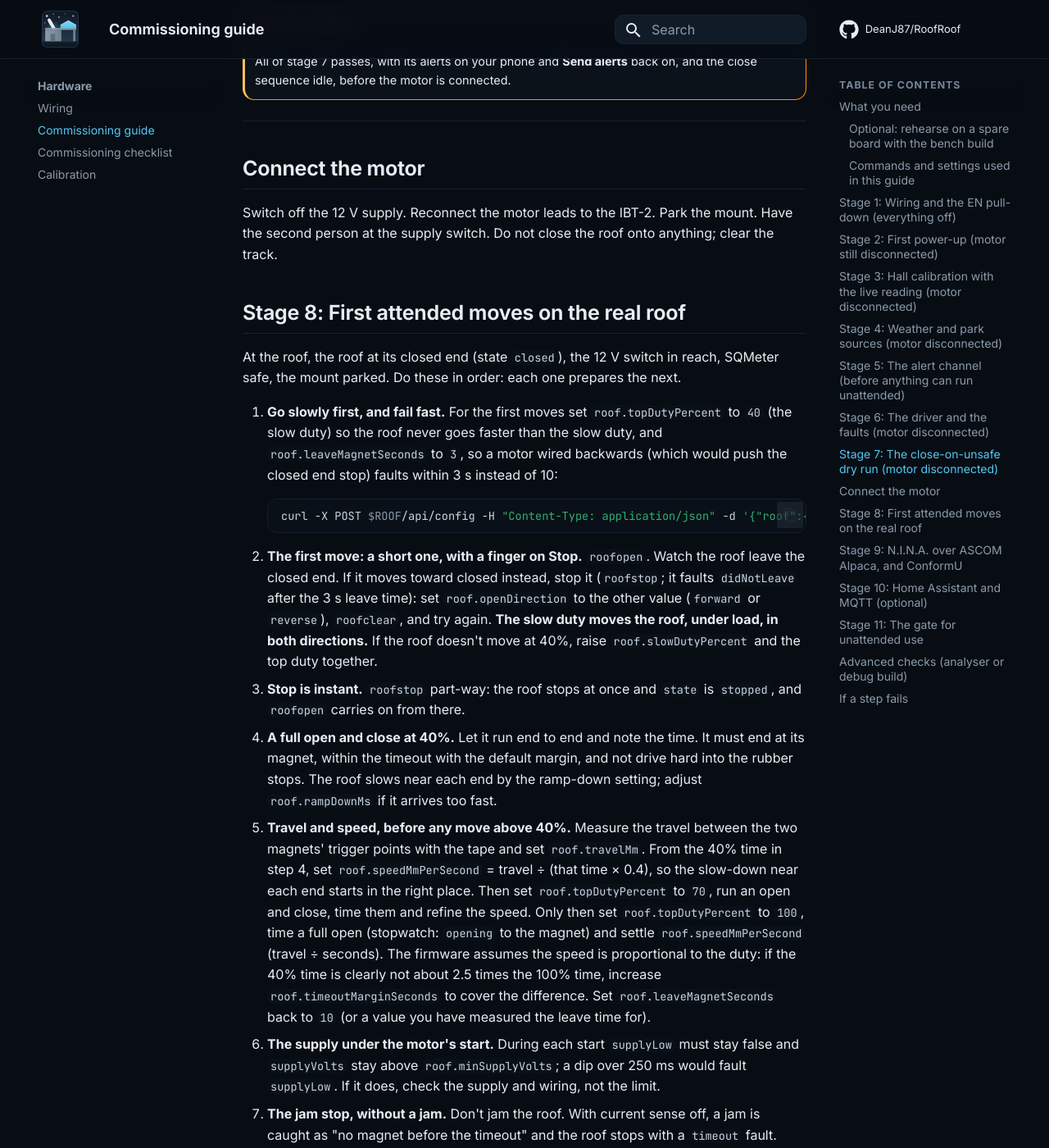
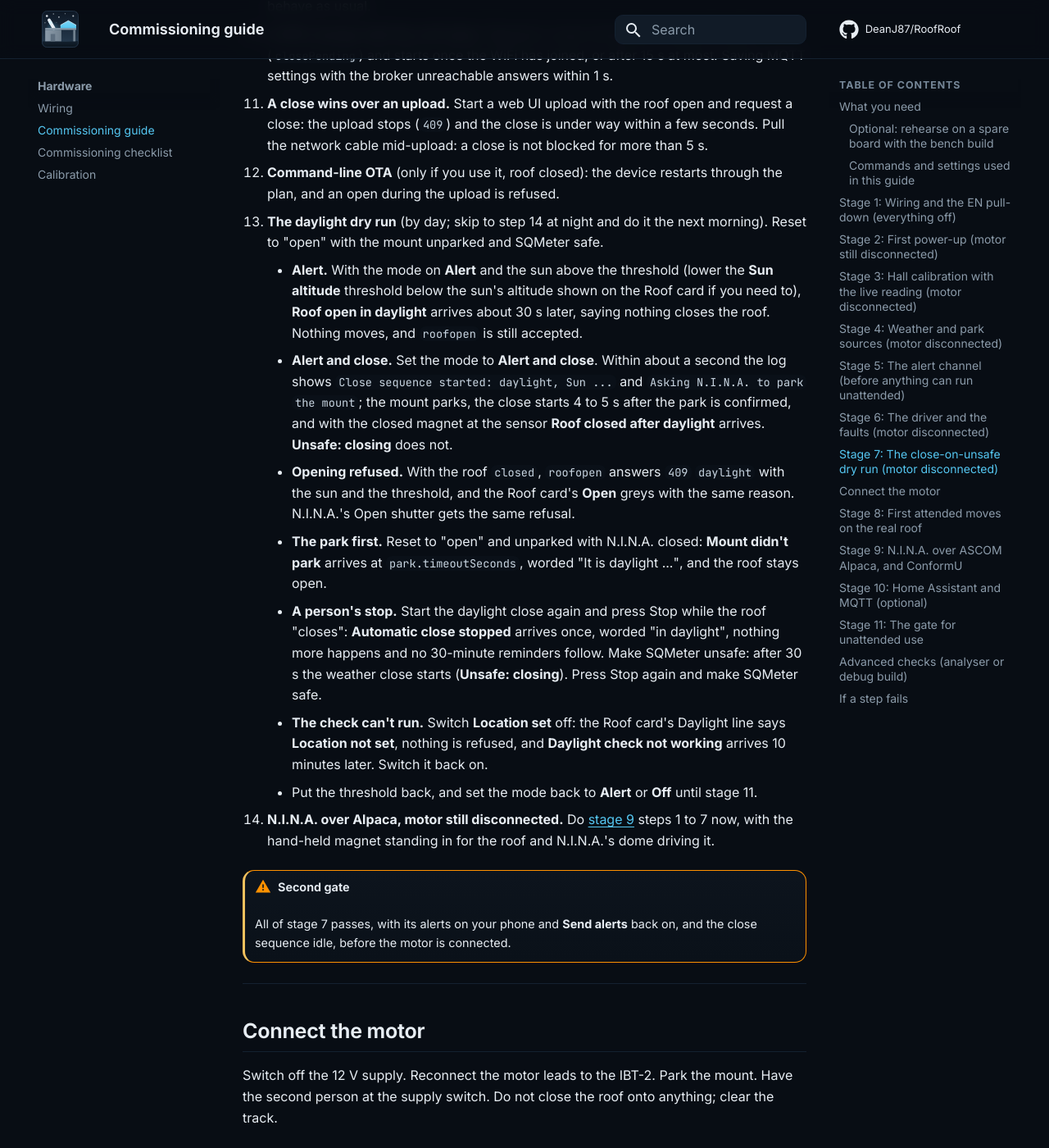
Before and after one commit to DeanJ87/RoofRoof, an MkDocs documentation site: the page built from docs/hardware/commissioning.md, in a window 1280 px wide and 1400 px high, scrolled down 12439 px. Shown: the whole window at 82% size. Built offline with MkDocs 1.6.1 and Material for MkDocs 9.7.7, drawn with Linux system fonts in a browser that asks for light colours; some of the changed text lies outside the part shown.

Commit message:
013: commissioning guide and checklist: the site and clock in stage 4, the daylight rows in stage 5, the daylight dry run in stage 7, the mode in the stage 11 gate; review round 1 docs

```diff
--- a/docs/hardware/commissioning.md
+++ b/docs/hardware/commissioning.md
@@ -154,13 +154,15 @@ The roof opens only on a safe weather verdict and closes only onto a confirmed p
    - Close N.I.N.A.: `N.I.N.A. not responding` within about 4 s.
 7. **Park switches against N.I.N.A.** Set `park.switches` as fitted. With the mount parked and every switch closed: parked. Open one switch with the mount still parked: not parked, and the reason says the sources **disagree**.
 8. **A save doesn't reset the verdict.** Change something unrelated (the NTP server). The verdict and the park result stay as they were.
+9. **The site and the clock for the daylight failsafe** ([Daylight failsafe](../user-guide/close-on-unsafe.md#daylight-failsafe)). In **Settings → Roof → Daylight** switch **Location set** on and enter the observatory's latitude and longitude (north and east positive), and check **Settings → Time** shows NTP synced. The Roof card's **Daylight** line now shows the sun's altitude against the threshold (`Sun -14.2° < 0.0°` at night). Compare it with an almanac or a planetarium app for the same moment: within 0.5°. A wrong sign on the longitude puts the sun on the other side of the earth.
+10. **Leave the daylight mode on Alert (the default) or Off until stage 11.** **Alert and close** refuses every open while the sun is up and starts the automatic close, which would get in the way of the daytime tests in stages 6 to 8. Stage 7 tries it on purpose.
 
 ## Stage 5: The alert channel (before anything can run unattended)
 
 A roof left open in the rain is only caught if the alert reaches you. Set this up and prove it now, because the critical alerts go out only to channels you have switched on, and with none set up the serial log is the only report.
 
 1. **Set up at least one channel** (Pushover, ntfy, a webhook, or MQTT to Home Assistant): [Alerts](../user-guide/alerts.md#channels).
-2. **Test each of the seven roof events** (**Settings → Alerts**, roof rows, **Test** on each row, on a phone): each one arrives, with its example values. The critical ones (**The mount doesn't park**, **The roof doesn't close**) offer only Urgent and Wake me and no silent sounds. Check the wording and the layout on the phone you will carry; change the wording with **Text** if you like (a critical alert keeps its reason either way).
+2. **Test each of the ten roof events** (**Settings → Alerts**, roof rows, **Test** on each row, on a phone): each one arrives, with its example values. The three daylight rows (**Roof open in daylight**, **Roof closed after daylight**, **Daylight check not working**) are ordinary events with their own levels; set **Roof open in daylight** to a level you will hear in the morning. The critical ones (**The mount doesn't park**, **The roof doesn't close**) offer only Urgent and Wake me and no silent sounds. Check the wording and the layout on the phone you will carry; change the wording with **Text** if you like (a critical alert keeps its reason either way).
 3. **The phone lets the critical level through.** Check your phone's silent or do-not-disturb setting lets a Wake me (Pushover emergency, ntfy max) alert sound.
 4. **Critical alerts ignore the master switch.** Turn **Send alerts** off with one channel still on, press **Test** on a critical row: it still arrives. Turn **Send alerts** back on.
 5. **MQTT only?** If MQTT is your only channel, a critical alert over MQTT (seen in Home Assistant) carries the reason text.
@@ -211,7 +213,15 @@ This is the whole safety function, run end to end with nothing to move. Read [Cl
 10. **A WiFi change with the roof open.** Request a close during the change: it waits (`closePending`) and starts once the WiFi has joined, or after 15 s at most. Saving MQTT settings with the broker unreachable answers within 1 s.
 11. **A close wins over an upload.** Start a web UI upload with the roof open and request a close: the upload stops (`409`) and the close is under way within a few seconds. Pull the network cable mid-upload: a close is not blocked for more than 5 s.
 12. **Command-line OTA** (only if you use it, roof closed): the device restarts through the plan, and an open during the upload is refused.
-13. **N.I.N.A. over Alpaca, motor still disconnected.** Do [stage 9](#stage-9-nina-over-ascom-alpaca-and-conformu) steps 1 to 7 now, with the hand-held magnet standing in for the roof and N.I.N.A.'s dome driving it.
+13. **The daylight dry run** (by day; skip to step 14 at night and do it the next morning). Reset to "open" with the mount unparked and SQMeter safe.
+    - **Alert.** With the mode on **Alert** and the sun above the threshold (lower the **Sun altitude** threshold below the sun's altitude shown on the Roof card if you need to), **Roof open in daylight** arrives about 30 s later, saying nothing closes the roof. Nothing moves, and `roofopen` is still accepted.
+    - **Alert and close.** Set the mode to **Alert and close**. Within about a second the log shows `Close sequence started: daylight, Sun ...` and `Asking N.I.N.A. to park the mount`; the mount parks, the close starts 4 to 5 s after the park is confirmed, and with the closed magnet at the sensor **Roof closed after daylight** arrives. **Unsafe: closing** does not.
+    - **Opening refused.** With the roof `closed`, `roofopen` answers `409` `daylight` with the sun and the threshold, and the Roof card's **Open** greys with the same reason. N.I.N.A.'s Open shutter gets the same refusal.
+    - **The park first.** Reset to "open" and unparked with N.I.N.A. closed: **Mount didn't park** arrives at `park.timeoutSeconds`, worded "It is daylight ...", and the roof stays open.
+    - **A person's stop.** Start the daylight close again and press Stop while the roof "closes": **Automatic close stopped** arrives once, worded "in daylight", nothing more happens and no 30-minute reminders follow. Make SQMeter unsafe: after 30 s the weather close starts (**Unsafe: closing**). Press Stop again and make SQMeter safe.
+    - **The check can't run.** Switch **Location set** off: the Roof card's Daylight line says **Location not set**, nothing is refused, and **Daylight check not working** arrives 10 minutes later. Switch it back on.
+    - Put the threshold back, and set the mode back to **Alert** or **Off** until stage 11.
+14. **N.I.N.A. over Alpaca, motor still disconnected.** Do [stage 9](#stage-9-nina-over-ascom-alpaca-and-conformu) steps 1 to 7 now, with the hand-held magnet standing in for the roof and N.I.N.A.'s dome driving it.
 
 !!! warning "Second gate"
     All of stage 7 passes, with its alerts on your phone and **Send alerts** back on, and the close sequence idle, before the motor is connected.
@@ -274,7 +284,8 @@ The roof may run unattended only when every line here is ticked on the [checklis
 2. The close-on-unsafe dry run passed with the motor disconnected (stage 7) **and** attended on the real roof (stage 8 step 11), with `park.timeoutSeconds` set a little above your mount's longest park time.
 3. Password protection is on, the settings are backed up ([Backup & restore](../user-guide/configuration.md#backup-restore) in **Settings → Device**, kept off the device) and the commissioned values are written on the checklist.
 4. **Health after a long session.** After an hour or more with the dashboard open, MQTT and a few uploads at rest, `roofstatus` shows `maxWatchdogBeatAgeMs` well under 50 and `maxStepGapMs` near 20, `watchdogTrips` is 0, and `stackFree.roof` in `/api/status` is above 2048 bytes.
-5. **The first unattended spell is short**: close the roof, leave it closed, then try an evening you can watch from the phone and the log. Keep the phone with you, with alerts on.
+5. **The daylight mode is the one you want**: **Alert and close** if you never image the sun (the roof parks and closes itself after sunrise), **Alert** to be told only, **Off** for solar imaging. The site is set and the Roof card's Daylight line shows the sun (stage 4 step 9), and the daylight dry run passed (stage 7 step 13).
+6. **The first unattended spell is short**: close the roof, leave it closed, then try an evening you can watch from the phone and the log. Keep the phone with you, with alerts on.
 
 ---
 
```
Also changed, not shown: other parts of docs/hardware/commissioning.md (+1 -1 lines), docs/development/workflow.md (+1 -1 lines), docs/hardware/commissioning-checklist.md (+10 -4 lines).
